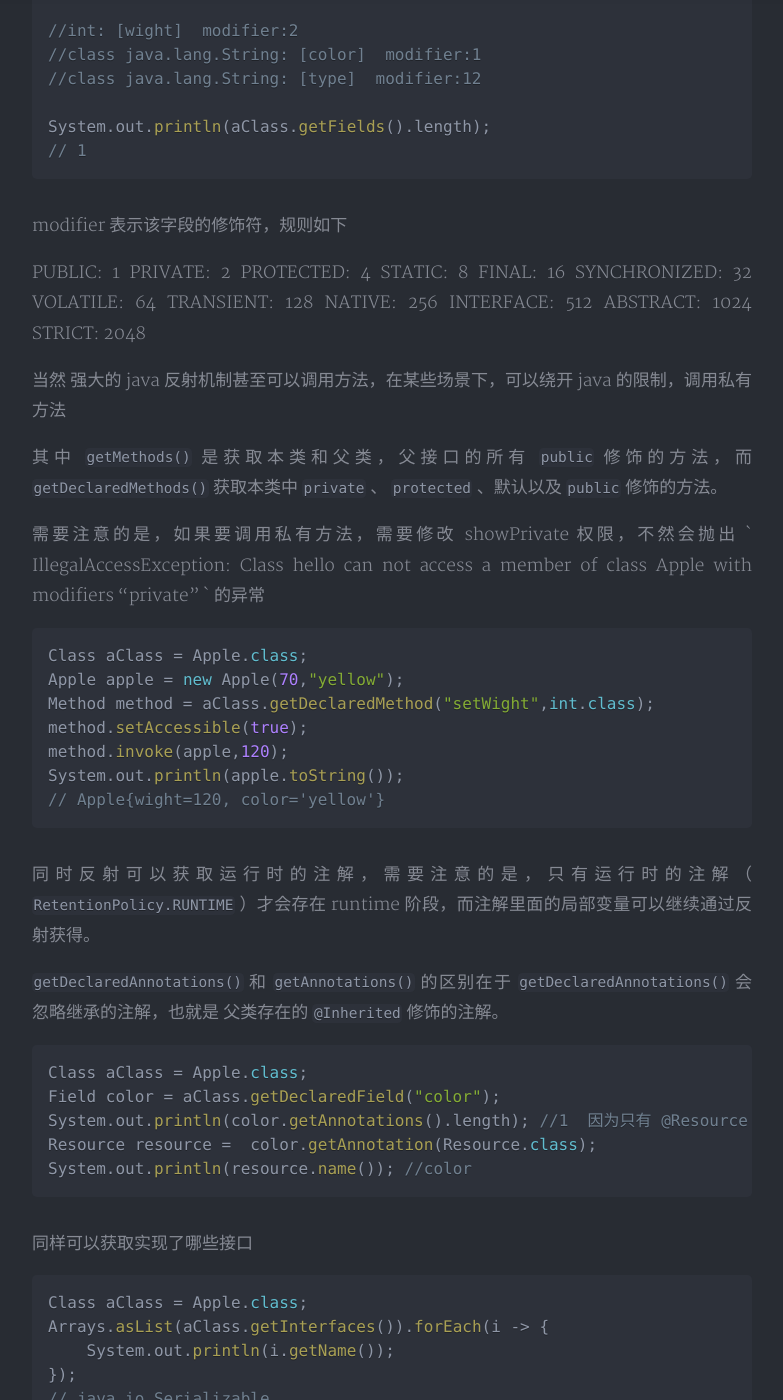
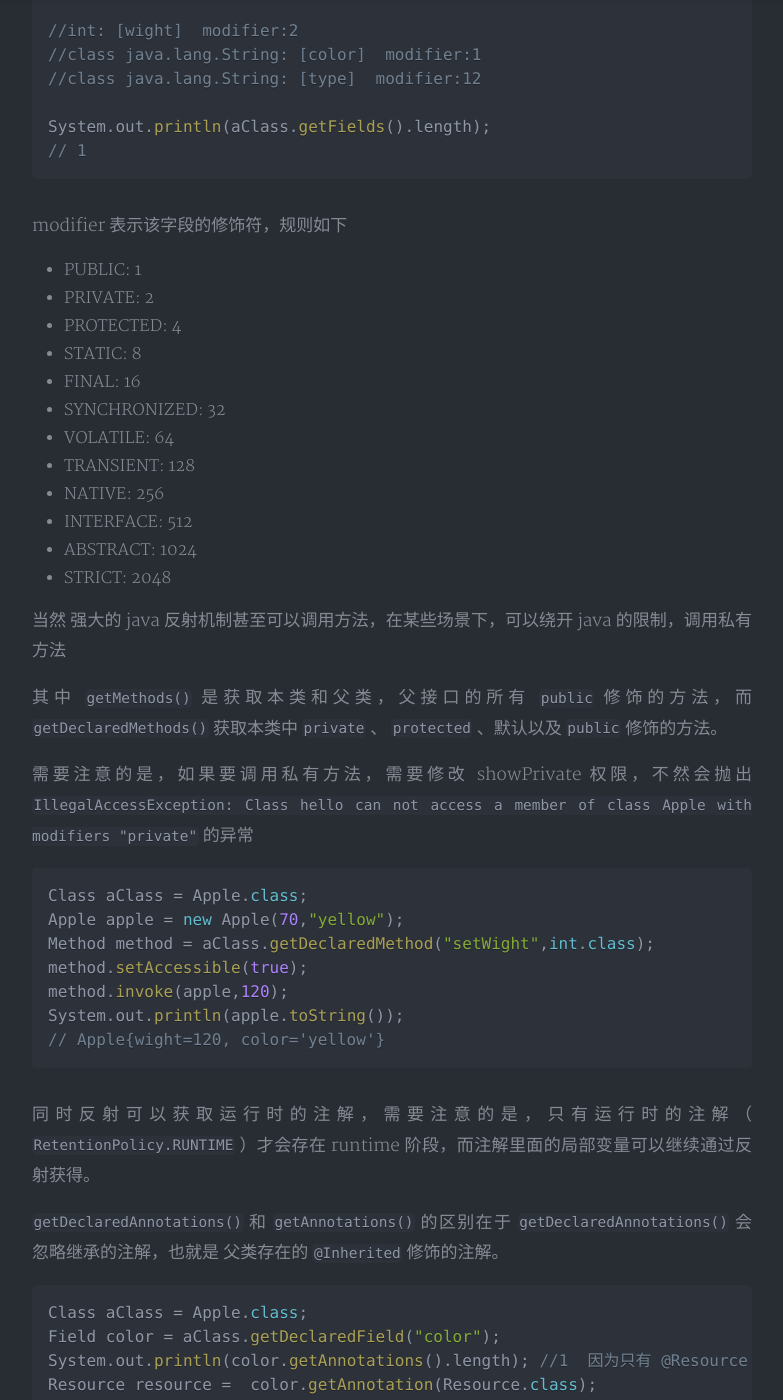
Before and after one commit to ica10888/ica10888.github.io, a Jekyll site: the page built from _posts/2020-01-20-advanced java （九） 注解和反射.md, in a window 1280 px wide and 1400 px high, scrolled down 5979 px. Shown: the whole window, without its empty margins (248-1031 px from the left). Built offline with Jekyll 4.4.1, drawn with Linux system fonts in a browser that asks for light colours; nearby versions of some CDN libraries; a style sheet for code colours, icons or effects is not loaded.

````diff
--- a/_posts/2020-01-20-advanced java （九） 注解和反射.md
+++ b/_posts/2020-01-20-advanced java （九） 注解和反射.md
@@ -222,24 +222,24 @@ System.out.println(aClass.getFields().length);
 ```
 modifier 表示该字段的修饰符，规则如下
 
-PUBLIC: 1
-PRIVATE: 2
-PROTECTED: 4
-STATIC: 8
-FINAL: 16
-SYNCHRONIZED: 32
-VOLATILE: 64
-TRANSIENT: 128
-NATIVE: 256
-INTERFACE: 512
-ABSTRACT: 1024
-STRICT: 2048
+- PUBLIC: 1
+- PRIVATE: 2
+- PROTECTED: 4
+- STATIC: 8
+- FINAL: 16
+- SYNCHRONIZED: 32
+- VOLATILE: 64
+- TRANSIENT: 128
+- NATIVE: 256
+- INTERFACE: 512
+- ABSTRACT: 1024
+- STRICT: 2048
 
 当然 强大的 java 反射机制甚至可以调用方法，在某些场景下，可以绕开 java 的限制，调用私有方法
 
 其中 `getMethods()` 是获取本类和父类，父接口的所有 `public` 修饰的方法，而 `getDeclaredMethods()` 获取本类中 `private` 、 `protected` 、默认以及 `public` 修饰的方法。
 
-需要注意的是，如果要调用私有方法，需要修改 showPrivate 权限，不然会抛出 ` IllegalAccessException: Class hello can not access a member of class Apple with modifiers "private" ` 的异常
+需要注意的是，如果要调用私有方法，需要修改 showPrivate 权限，不然会抛出 `IllegalAccessException: Class hello can not access a member of class Apple with modifiers "private"` 的异常
 
 ``` java
 Class aClass = Apple.class;
````
